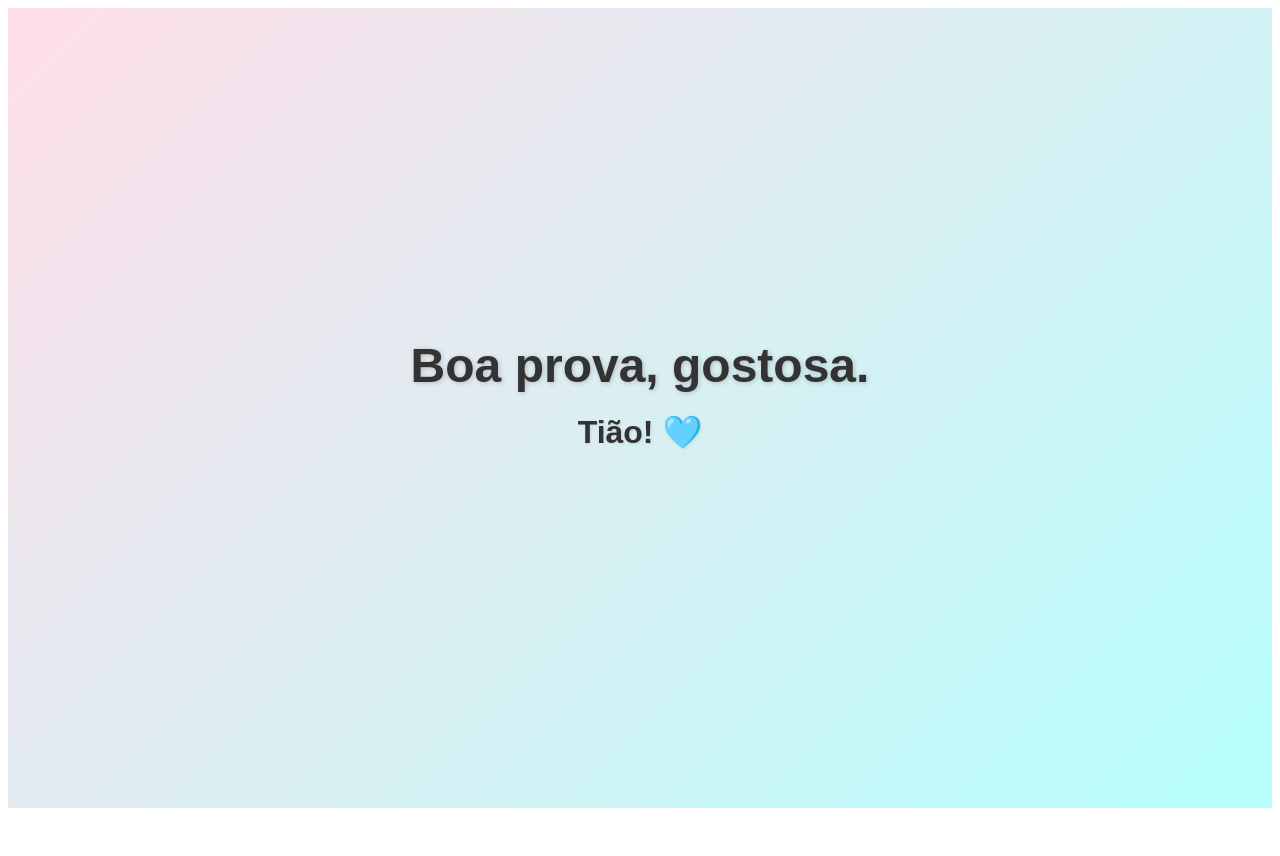
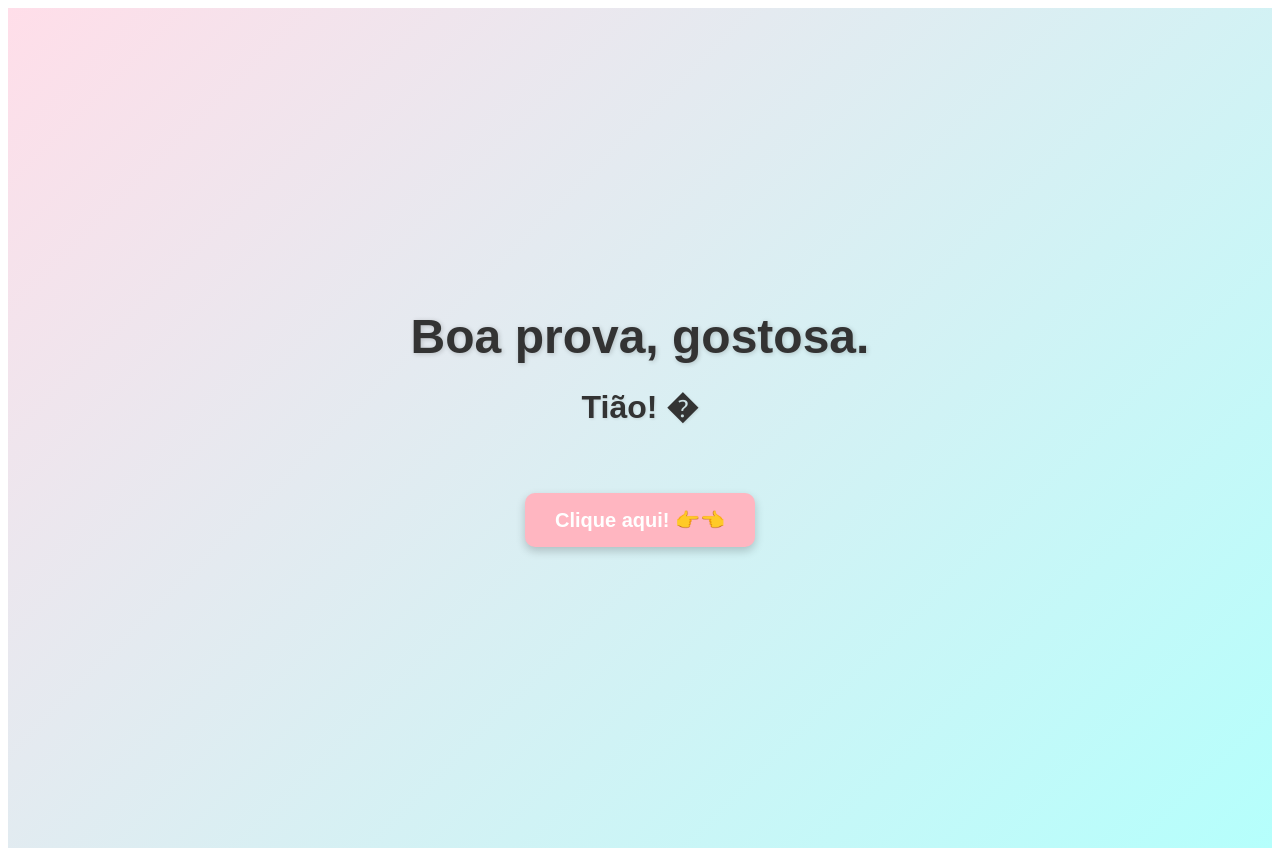
Before and after one commit to ThalesAlexandreSoares/clone-tabnews, a Next.js app: page / in a window 1280 px wide. Before the commit the page ends 816 px from the top, so only its background shows below. Built offline with nearby package versions, Linux system fonts and the light colour scheme.

Commit message:
altera arquivo `index.js` p/ adicionar melhorias.

```diff
--- a/pages/index.js
+++ b/pages/index.js
@@ -3,21 +3,31 @@ import { useState, useEffect } from "react";
 export default function Home() {
   const [text, setText] = useState("");
   const [subText, setSubText] = useState("");
+  const [showTatalinho, setShowTatalinho] = useState(false);
 
   const fullText = "Boa prova, gostosa.";
   const fullSubText = "Tião! 🩵";
 
-  // Efeito de digitação para o título
-  useEffect(() => {
+  // Função para iniciar o efeito de digitação
+  const startTyping = () => {
+    setText("");
+    setSubText("");
     let index = 0;
+
     const interval = setInterval(() => {
       setText(fullText.slice(0, index));
       index++;
+
+      // Quando finalizar a frase principal
       if (index > fullText.length) {
         clearInterval(interval);
-        startSubtitle();
+
+        // Adiciona um delay de 80ms antes de começar a próxima linha
+        setTimeout(() => {
+          startSubtitle();
+        }, 80); // delay depois de terminar o texto principal
       }
-    }, 100);
+    }, 80);
 
     const startSubtitle = () => {
       let subIndex = 0;
@@ -27,14 +37,53 @@ export default function Home() {
         if (subIndex > fullSubText.length) {
           clearInterval(subInterval);
         }
-      }, 100);
+      }, 150);
     };
-  }, []);
+  };
+
+  // Loop no efeito de digitação
+  useEffect(() => {
+    if (!showTatalinho) {
+      startTyping();
+
+      const loop = setInterval(() => {
+        startTyping();
+      }, 5000); // reinicia o typing a cada 5 segundos
+
+      return () => clearInterval(loop);
+    }
+  }, [showTatalinho]);
+
+  // Botão "Clique aqui! 👉👈"
+  const handleClick = () => {
+    setShowTatalinho(true);
+    setText("");
+    setSubText("");
+  };
+
+  // Botão "Voltar"
+  const handleVoltar = () => {
+    setShowTatalinho(false);
+  };
 
   return (
     <div style={styles.container}>
-      <h1 style={styles.title}>{text}</h1>
-      <h2 style={styles.subtitle}>{subText}</h2>
+      {!showTatalinho ? (
+        <>
+          <h1 style={styles.title}>{text}</h1>
+          <h2 style={styles.subtitle}>{subText}</h2>
+          <button onClick={handleClick} style={styles.button}>
+            Clique aqui! 👉👈
+          </button>
+        </>
+      ) : (
+        <>
+          <h1 style={styles.tatalinho}>Beijos do Tatalinho!! 😘</h1>
+          <button onClick={handleVoltar} style={styles.voltarButton}>
+            Voltar 🔙
+          </button>
+        </>
+      )}
     </div>
   );
 }
@@ -50,6 +99,7 @@ const styles = {
     fontFamily: "Arial, sans-serif",
     color: "#333",
     textAlign: "center",
+    padding: "20px",
   },
   title: {
     fontSize: "48px",
@@ -65,4 +115,36 @@ const styles = {
     textShadow: "1px 1px 3px rgba(0,0,0,0.1)",
     transition: "all 0.5s ease-in-out",
   },
+  button: {
+    marginTop: "40px",
+    padding: "15px 30px",
+    fontSize: "20px",
+    fontWeight: "bold",
+    backgroundColor: "#FFB6C1",
+    color: "#fff",
+    border: "none",
+    borderRadius: "10px",
+    cursor: "pointer",
+    boxShadow: "0 4px 10px rgba(0,0,0,0.2)",
+    transition: "background-color 0.3s ease",
+  },
+  voltarButton: {
+    marginTop: "30px",
+    padding: "12px 25px",
+    fontSize: "18px",
+    fontWeight: "bold",
+    backgroundColor: "#87CEFA",
+    color: "#fff",
+    border: "none",
+    borderRadius: "10px",
+    cursor: "pointer",
+    boxShadow: "0 4px 10px rgba(0,0,0,0.2)",
+    transition: "background-color 0.3s ease",
+  },
+  tatalinho: {
+    fontSize: "48px",
+    fontWeight: "bold",
+    color: "#FF69B4",
+    textShadow: "2px 2px 10px rgba(0,0,0,0.3)",
+  },
 };
```
